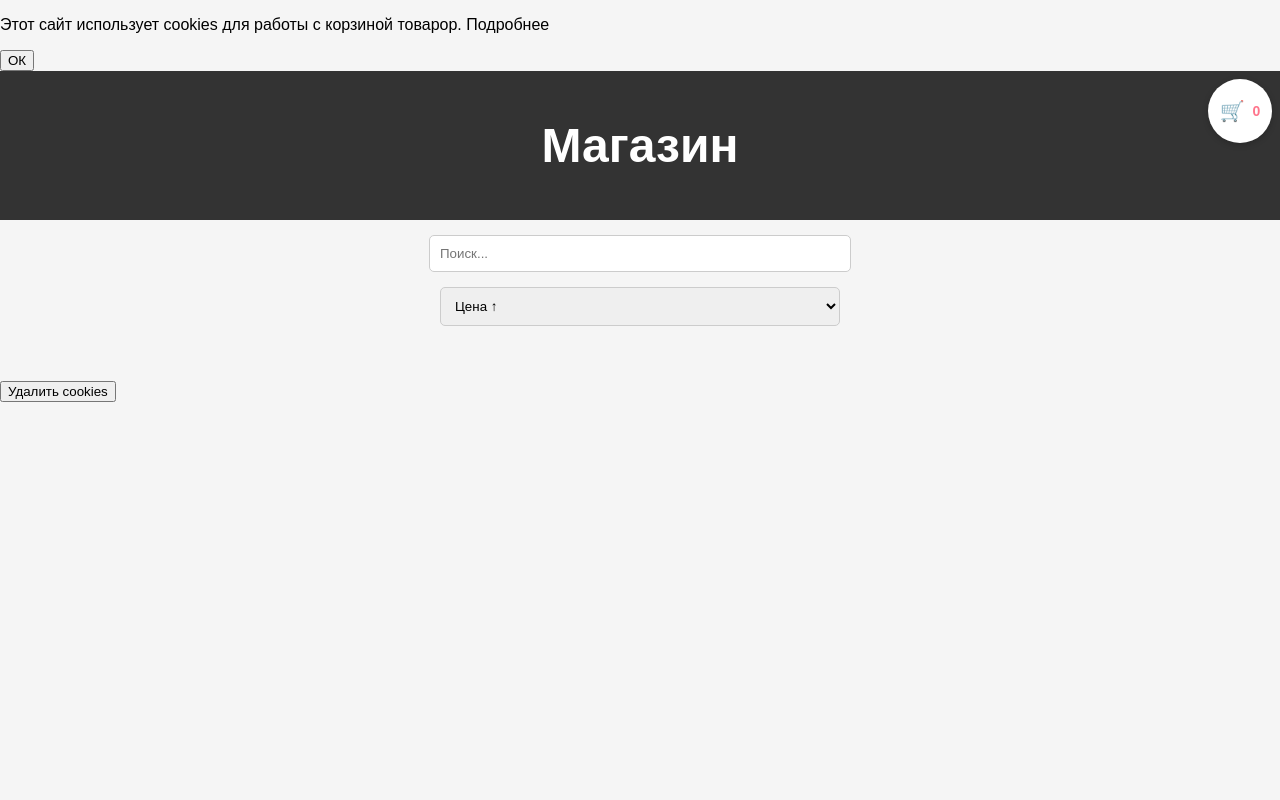
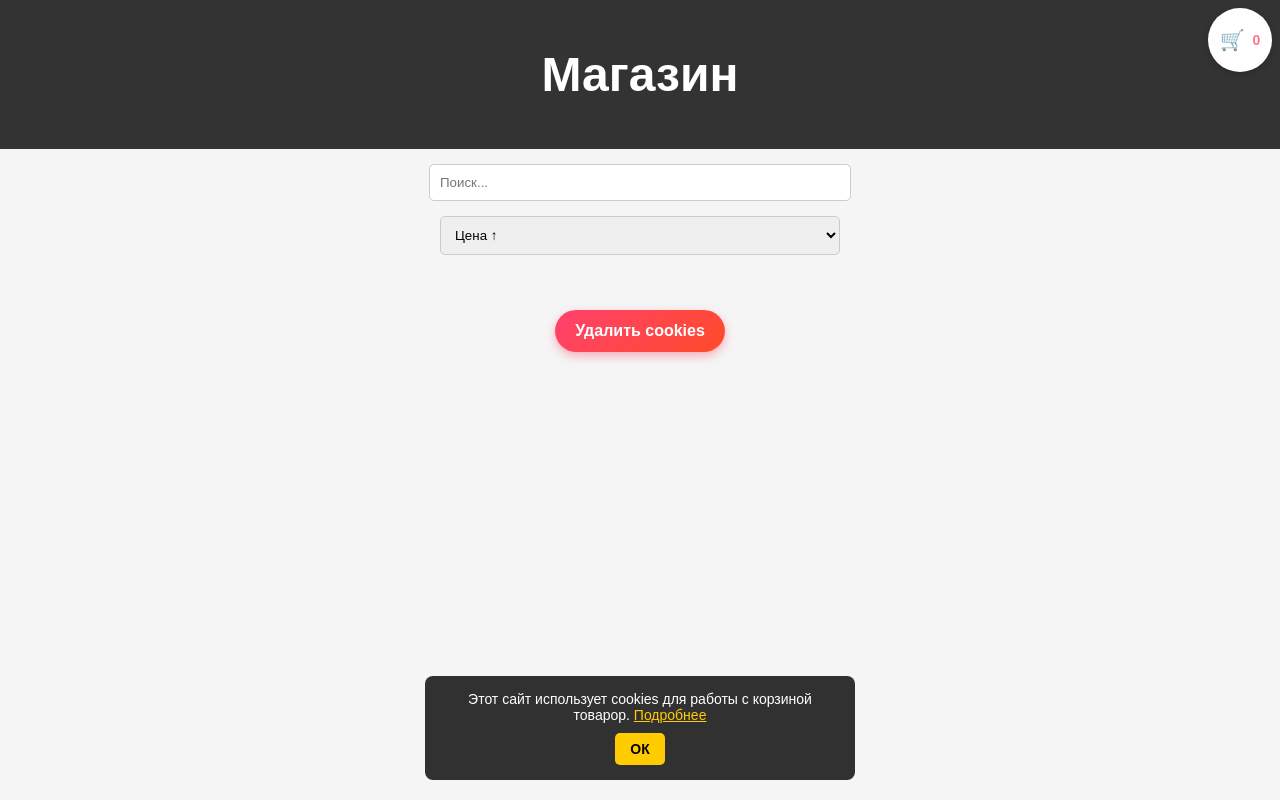
Before and after one commit to lamal0/web_shop_php, a PHP site: page / in a window 1280 px wide. Run offline with PHP 8.4, Linux system fonts and the light colour scheme; data that the repository does not hold is empty.

Commit message:
add new styles

```diff
--- a/css/style.css
+++ b/css/style.css
@@ -19,6 +19,49 @@ a {
     all: unset;
     cursor: pointer;
 }
+
+/* Стили для уведомления о cookies */
+.cookie-popup {
+    position: fixed;
+    bottom: 20px;
+    left: 50%;
+    transform: translateX(-50%);
+    width: 90%;
+    max-width: 400px;
+    background: rgba(0, 0, 0, 0.8);
+    color: white;
+    padding: 15px;
+    border-radius: 8px;
+    text-align: center;
+    font-size: 14px;
+    display: none; /* По умолчанию скрыто */
+    z-index: 999;
+}
+
+.cookie-popup p {
+    margin: 0;
+}
+
+.cookie-popup a {
+    color: #ffcc00;
+    text-decoration: underline;
+}
+
+#accept-cookies {
+    background: #ffcc00;
+    border: none;
+    padding: 8px 15px;
+    margin-top: 10px;
+    border-radius: 5px;
+    cursor: pointer;
+    font-size: 14px;
+    font-weight: bold;
+}
+
+#accept-cookies:hover {
+    background: #e6b800;
+}
+
 
 
 .cart-icon {
@@ -128,37 +171,72 @@ a {
     margin: 10px 0;
 }
 
-/* Кнопка "В корзину" */
 .product .add-to-cart {
-    background: #ff5722;
+    background: linear-gradient(135deg, #ff416c, #ff4b2b);
     color: white;
-    padding: 10px 15px;
     border: none;
-    border-radius: 5px;
+    padding: 12px 20px;
+    font-size: 16px;
+    font-weight: bold;
+    border-radius: 25px;
     cursor: pointer;
-    font-size: 14px;
-    transition: background 0.3s;
+    transition: all 0.3s ease-in-out;
+    box-shadow: 0 4px 10px rgba(255, 65, 108, 0.4);
 }
 
 .product .add-to-cart:hover {
-    background: #e64a19;
+    background: linear-gradient(135deg, #ff4b2b, #ff416c);
+    box-shadow: 0 6px 15px rgba(255, 65, 108, 0.6);
+    transform: scale(1.05);
+}
+.product .add-to-cart:active {
+    transform: scale(2);
+    box-shadow: 0 2px 5px rgba(255, 65, 108, 0.3);
 }
 
-/* Ховер эффект */
 .product:hover {
-    transform: scale(1.05); /* Увеличение при наведении */
+    transform: scale(1.05);
     box-shadow: 0 8px 16px rgba(0, 0, 0, 0.2);
 }
 
-/* 🌐 Адаптивность */
+.delete_cookies {
+    display: flex;
+    align-items: center;
+    justify-content: center;
+    margin-bottom: 20px;
+}
+#delete-cookie {
+    background: linear-gradient(135deg, #ff416c, #ff4b2b);
+    color: white;
+    border: none;
+    padding: 12px 20px;
+    font-size: 16px;
+    font-weight: bold;
+    border-radius: 25px;
+    cursor: pointer;
+    transition: all 0.3s ease-in-out;
+    box-shadow: 0 4px 10px rgba(255, 65, 108, 0.4);
+}
+
+#delete-cookie:hover {
+    background: linear-gradient(135deg, #ff4b2b, #ff416c);
+    box-shadow: 0 6px 15px rgba(255, 65, 108, 0.6);
+    transform: scale(1.05);
+}
+
+#delete-cookie:active {
+    transform: scale(1.5);
+    box-shadow: 0 2px 5px rgba(255, 65, 108, 0.3);
+}
+
 @media (max-width: 1024px) {
     #products {
-        grid-template-columns: repeat(2, 1fr); /* 2 товара в ряд */
+        grid-template-columns: repeat(2, 1fr);
     }
 }
 
 @media (max-width: 768px) {
     #products {
-        grid-template-columns: repeat(1, 1fr); /* 1 товар в ряд */
+        grid-template-columns: repeat(1, 1fr);
     }
 }
```
